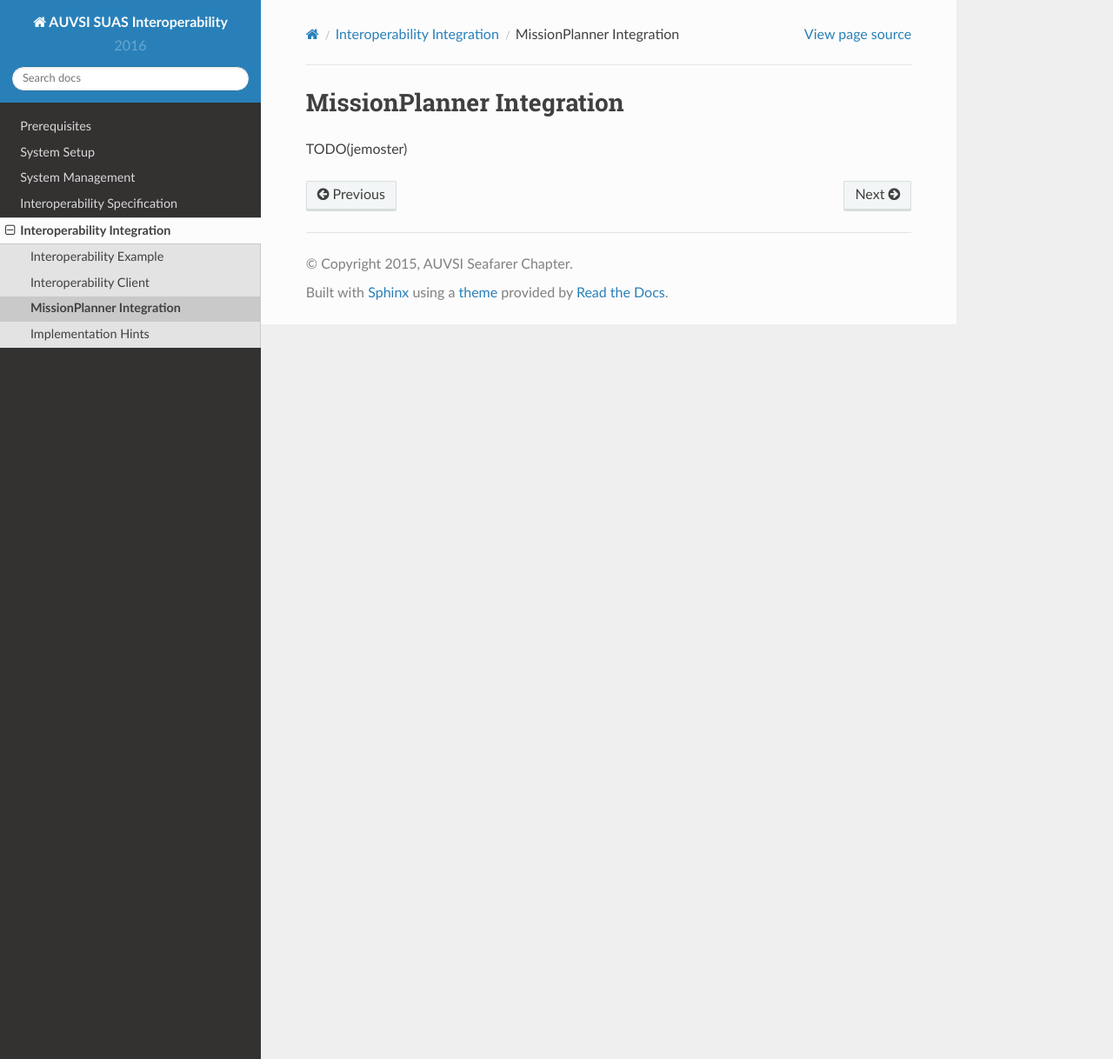
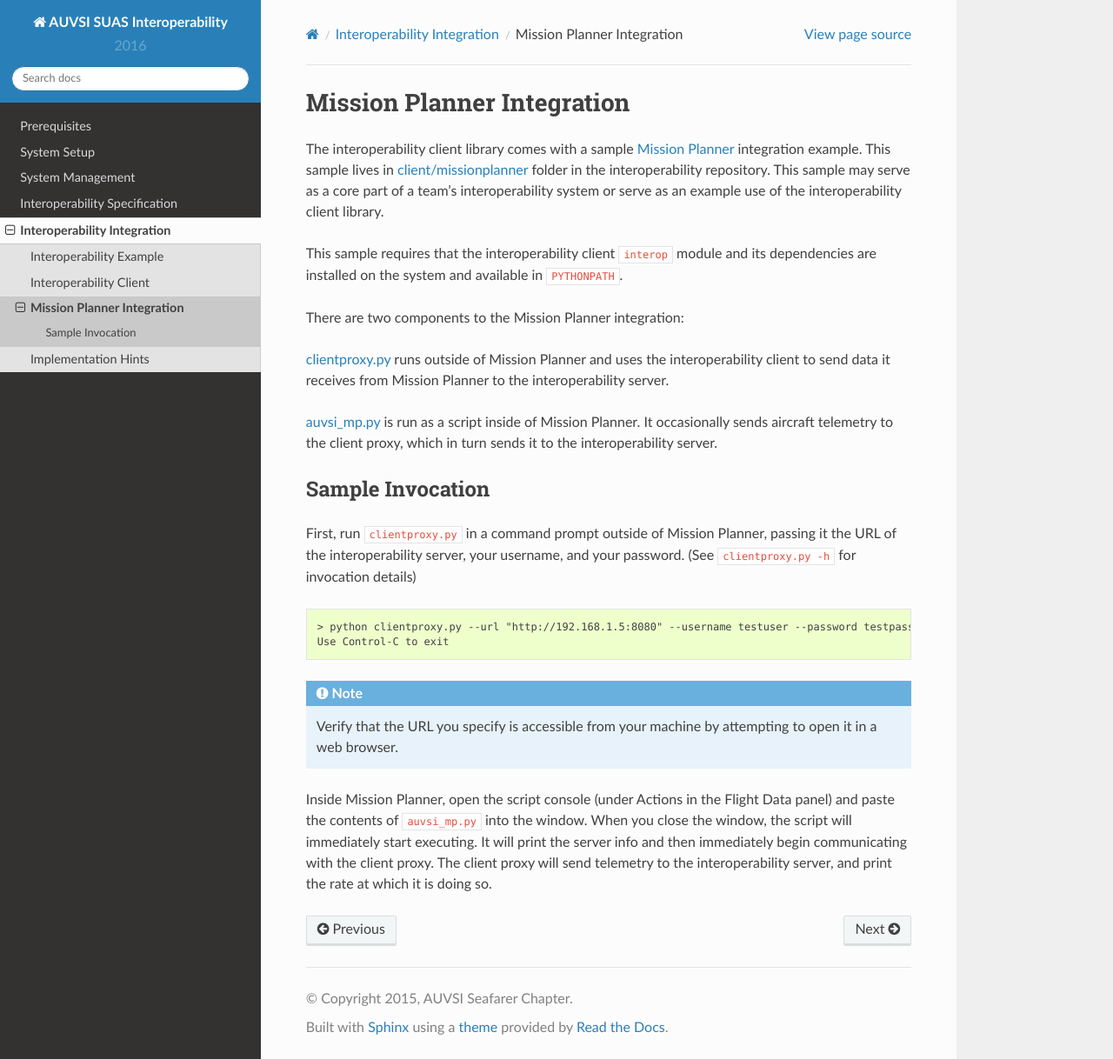
Before and after one commit to williamstern/interop, a Sphinx documentation site: the page built from docs/integration/mission_planner.rst, in a window 1280 px wide and 1218 px high. Shown: the whole window at 87% size. Built offline with Sphinx 7.4.7 and the Read the Docs theme 2.0.0, drawn with Linux system fonts in a browser that asks for light colours.

Commit message:
Add basic Mission Planner docs
These aren't very detailed, but they are a quick start.

```diff
--- a/docs/integration/mission_planner.rst
+++ b/docs/integration/mission_planner.rst
@@ -1,4 +1,50 @@
-MissionPlanner Integration
-==========================
+Mission Planner Integration
+===========================
 
-TODO(jemoster)
+The interoperability client library comes with a sample `Mission Planner
+<http://ardupilot.org/planner/docs/mission-planner-overview.html>`__
+integration example. This sample lives in `client/missionplanner
+<https://github.com/auvsi-suas/interop/tree/master/client/missionplanner>`__
+folder in the interoperability repository. This sample may serve as a core part
+of a team's interoperability system or serve as an example use of the
+interoperability client library.
+
+This sample requires that the interoperability client ``interop`` module and
+its dependencies are installed on the system and available in ``PYTHONPATH``.
+
+There are two components to the Mission Planner integration:
+
+`clientproxy.py
+<https://github.com/auvsi-suas/interop/blob/master/client/missionplanner/clientproxy.py>`__
+runs outside of Mission Planner and uses the interoperability client to send
+data it receives from Mission Planner to the interoperability server.
+
+`auvsi_mp.py
+<https://github.com/auvsi-suas/interop/blob/master/client/missionplanner/auvsi_mp.py>`__
+is run as a script inside of Mission Planner. It occasionally sends aircraft
+telemetry to the client proxy, which in turn sends it to the interoperability
+server.
+
+Sample Invocation
+-----------------
+
+First, run ``clientproxy.py`` in a command prompt outside of Mission Planner,
+passing it the URL of the interoperability server, your username, and your
+password. (See ``clientproxy.py -h`` for invocation details)
+
+.. code-block:: none
+
+    > python clientproxy.py --url "http://192.168.1.5:8080" --username testuser --password testpass
+    Use Control-C to exit
+
+.. note::
+
+    Verify that the URL you specify is accessible from your machine by
+    attempting to open it in a web browser.
+
+Inside Mission Planner, open the script console (under Actions in the Flight
+Data panel) and paste the contents of ``auvsi_mp.py`` into the window. When you
+close the window, the script will immediately start executing. It will print
+the server info and then immediately begin communicating with the client proxy.
+The client proxy will send telemetry to the interoperability server, and print
+the rate at which it is doing so.
```
